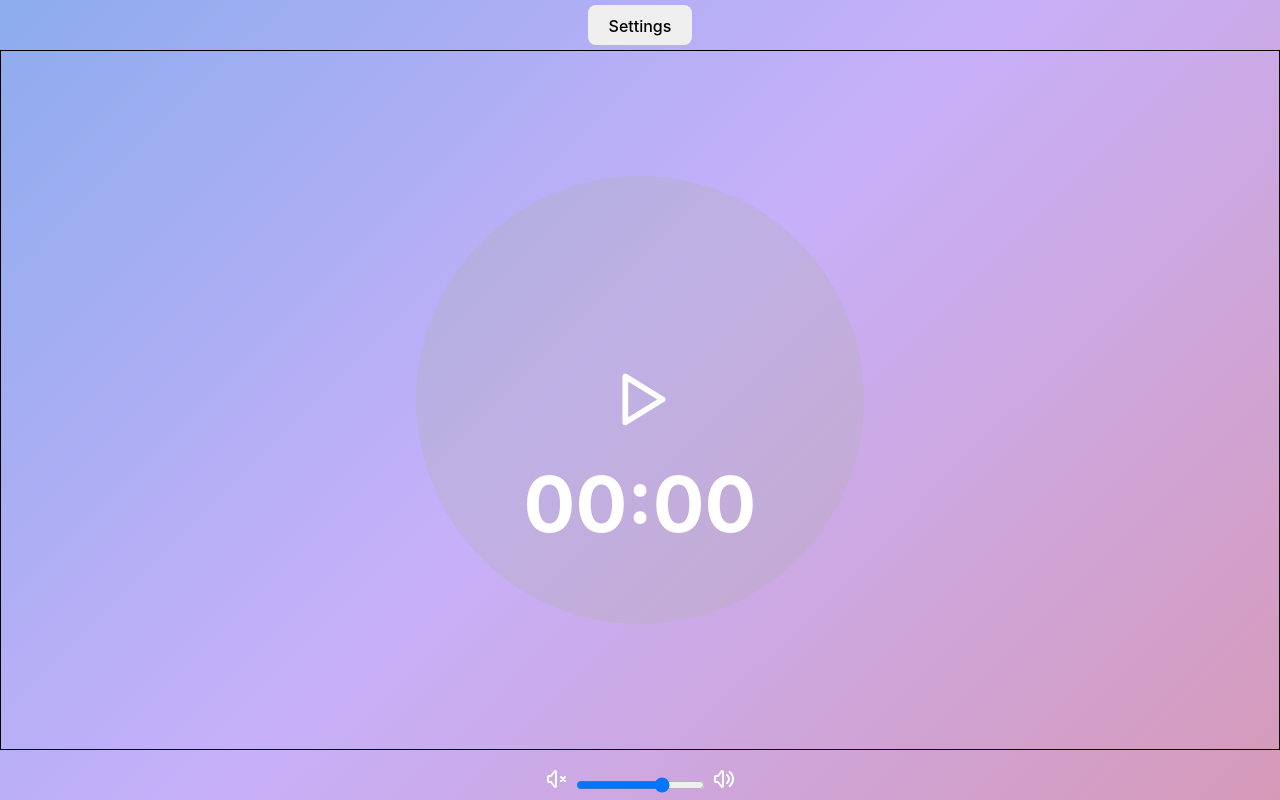
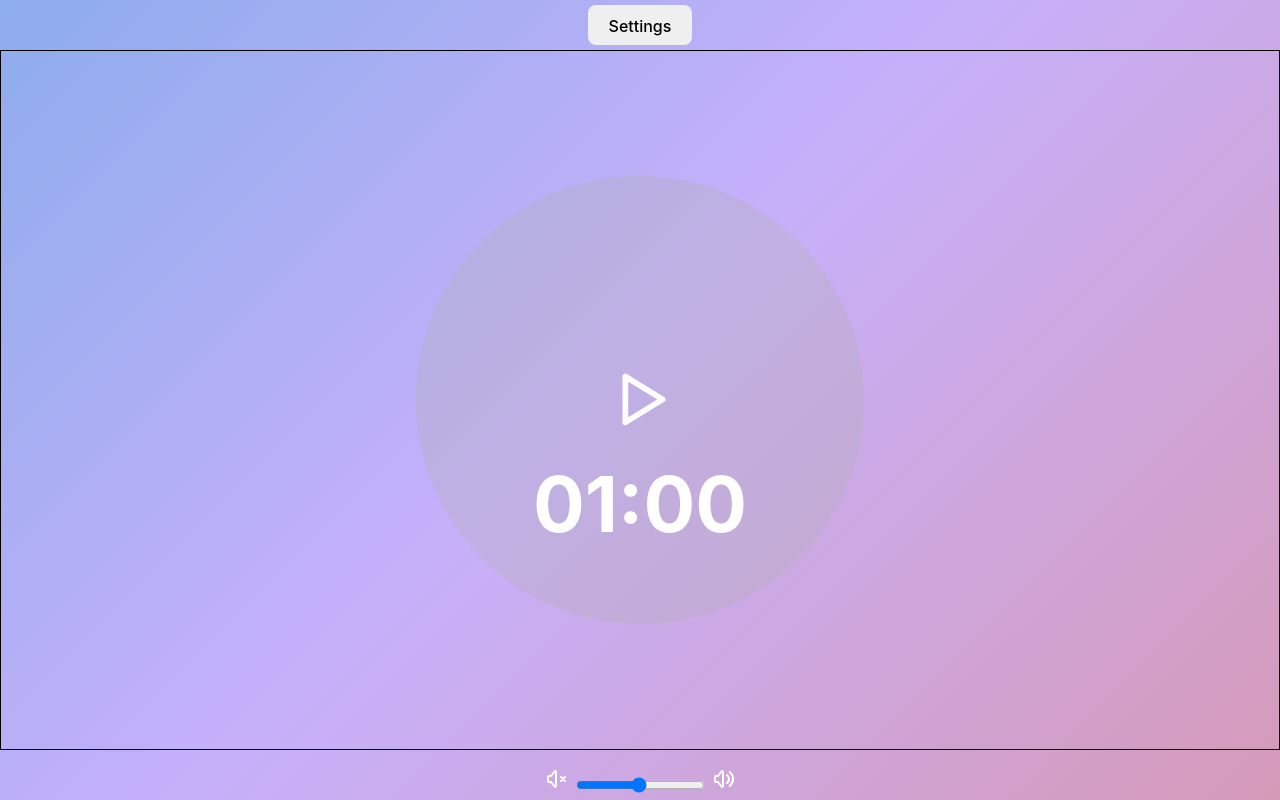
Before and after one commit to Tizios9999/meditation-app, a React (Vite) app: page / in a window 1280 px wide. Both pictures are taken after a click on the button "Start meditation". Built offline with nearby package versions, Linux system fonts and the light colour scheme.

Commit message:
numbers setup on timer

```diff
--- /dev/null
+++ b/src/assets/js/zeroFill.js
@@ -0,0 +1,3 @@
+export default function zeroFill(value, width) {
+    return value.toString(10).padStart(width, '0');
+  }
--- a/src/components/ConfirmSettings/ConfirmSettings.jsx
+++ b/src/components/ConfirmSettings/ConfirmSettings.jsx
@@ -7,6 +7,9 @@ export default function ConfirmSettings() {
   const [appState, setAppState] = useContext(AppContext);
 
   function handleClick() {
+
+    if (isNaN(Number(appState.timerSeconds))) return;
+
     setAppState(prevState => {
         return {
           ...prevState,
--- a/src/components/Timer/Timer.jsx
+++ b/src/components/Timer/Timer.jsx
@@ -4,10 +4,15 @@ import PauseButton from './buttons/PauseButton'
 import StopButton from './buttons/StopButton'
 import { AppContext } from '../../contexts/AppContext'
 import { useContext } from 'react'
+import zeroFill from '../../assets/js/zeroFill'
 
 export default function Timer() {
 
   const [appState, setAppState] = useContext(AppContext)
+
+  let timerMinutes = zeroFill(Math.floor(appState.timerSeconds / 60), 2);
+  let timerSeconds = zeroFill(appState.timerSeconds % 60, 2);
+
 
   function handleClick(status) {
     console.log(status)
@@ -29,7 +34,7 @@ export default function Timer() {
                     {appState.timerStatus !== "stop" && <StopButton onClick={() => handleClick("stop")}/>}
                   </div>
                     <div className={styles["timer-counter-wrapper"]}>
-                      <div className={styles["timer-counter"]}>{`00:00`}</div>
+                      <div className={styles["timer-counter"]}>{`${timerMinutes}:${timerSeconds}`}</div>
                     </div>
                 </div>
             </div>
--- a/src/contexts/AppContext.jsx
+++ b/src/contexts/AppContext.jsx
@@ -11,7 +11,7 @@ export function AppProvider(props) {
             timerSeconds: 60,
             timerCountdown: 0,
             meditationMode: false,
-            volume: 70,
+            volume: 50,
         }
     )
 
```
